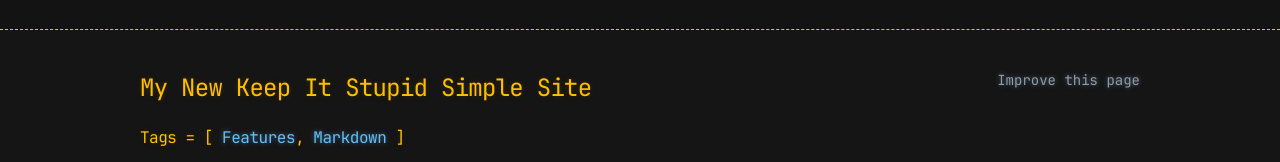
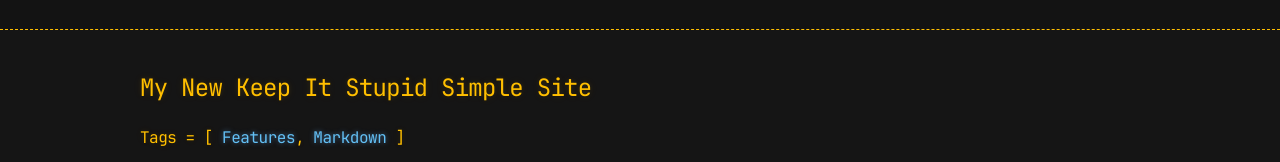
Before and after one commit to dpnpinto/dpnpinto.github.io, a plain HTML site: page posts/first-post/index.html in a window 1280 px wide. Shown: the part 174-336 px from the top of the page. Drawn offline with Linux system fonts and the light colour scheme.

Commit message:
Update index.html

```diff
--- a/posts/first-post/index.html
+++ b/posts/first-post/index.html
@@ -91,11 +91,6 @@
 <article class="page">
   <div class="header-container">
     <h2>My New Keep It Stupid Simple Site</h2>
-    <div class="improve hide-on-mobiles">
-
-<a href="https://github.com/dpnpinto/PintoSite/edit/master/content/posts/first-post.md" title="Help improve page https://dpnpinto.github.io/posts/first-post/">Improve this page</a>
-
-    </div>
   </div>
   <div class="page-info">
     <span>Tags = [
```
